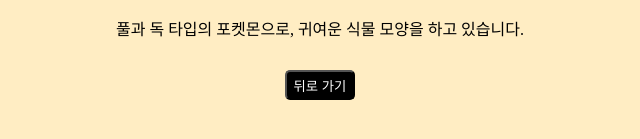
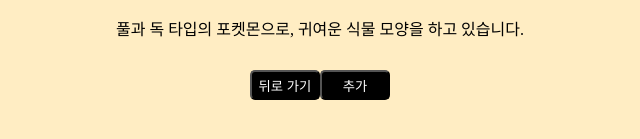
Before and after one commit to smileeeeely/My_Pokemon_dex, a React (Vite) app: page /dex in a window 1280 px wide. Both pictures are taken after a click on the picture 118 px from the left and 345 px from the top of the page. Shown: the part 531-670 px from the top of the page, without its empty margins (320-960 px from the left). Built offline with nearby package versions, Linux system fonts and the light colour scheme.

Commit message:
Update: add pokemon from detail page

```diff
--- /dev/null
+++ b/src/components/AddMyPokemons.jsx
@@ -0,0 +1,25 @@
+import MOCK_DATA from "./MOCK_DATA";
+import { setMyPokemons } from "../redux/slices/pokemonSlice";
+
+/** 내 포켓몬덱에 포켓몬 추가하기 */
+export const AddMyPokemon = (id, myPokemons, dispatch) => {
+  const pokemons = MOCK_DATA;
+
+  const filteredPokemons = myPokemons.filter(
+    (pokemon) => typeof pokemon.id !== "string"
+  );
+  if (filteredPokemons.length === 6) {
+    return alert("더 이상 선택할 수 없습니다.");
+  }
+
+  const isItIn = myPokemons.find((pokemon) => pokemon.id === id);
+  if (isItIn) return alert("이미 선택된 포켓몬입니다.");
+
+  filteredPokemons.push(pokemons.find((pokemon) => pokemon.id === id));
+  let pushRandomUUID = 6 - filteredPokemons.length;
+  while (pushRandomUUID--) {
+    filteredPokemons.push({ id: crypto.randomUUID() });
+  }
+  // setMyPokemons(filteredPokemons);
+  dispatch(setMyPokemons(filteredPokemons));
+};
--- a/src/components/Dashboard.jsx
+++ b/src/components/Dashboard.jsx
@@ -11,20 +11,19 @@
 import { setMyPokemons } from "../redux/slices/pokemonSlice";
 
 const Dashboard = () => {
-  // const { myPokemons, setMyPokemons } = useContext(MyPokemonsContext);
   const myPokemons = useSelector(function (a) {
     return a.myPokemons.list;
   });
   const dispatch = useDispatch();
 
-  /** 나만의 포케몬에 포케몬 삭제 */
+  /** 내 포켓몬 덱에 포케몬 삭제 */
   const removeMyPokemon = (id) => {
     const filterdMyPokemons = myPokemons.filter((pokemon) => pokemon.id !== id);
     filterdMyPokemons.push({ id: crypto.randomUUID() });
     dispatch(setMyPokemons(filterdMyPokemons));
   };
 
-  /** 포케몬카드 클릭했을 때 디테일 페이지로 전환 */
+  /** 포켓몬카드 클릭했을 때 디테일 페이지로 전환 */
   const navigate = useNavigate();
   const navigateToDetail = (pokemonId) => {
     navigate(`/detail?id=${pokemonId}`);
--- a/src/components/PokemonCard.jsx
+++ b/src/components/PokemonCard.jsx
@@ -4,36 +4,17 @@
 // import { MyPokemonsContext } from "../contexts/MyPokemonsContext";
 import { useDispatch, useSelector } from "react-redux";
 import MOCK_DATA from "./MOCK_DATA";
-import { setMyPokemons } from "../redux/slices/pokemonSlice";
+import { AddMyPokemon } from "./AddMyPokemons";
+// import { setMyPokemons } from "../redux/slices/pokemonSlice";
+
+
 
 const PokemonCard = () => {
-  // const { myPokemons, setMyPokemons } = useContext(MyPokemonsContext);
   const pokemons = MOCK_DATA;
   const myPokemons = useSelector(function (a) {
     return a.myPokemons.list;
   });
   const dispatch = useDispatch();
-
-  /** 내 포켓몬덱에 포켓몬 추가하기 */
-  const addMyPokemon = (id) => {
-    const filteredPokemons = myPokemons.filter(
-      (pokemon) => typeof pokemon.id !== "string"
-    );
-    if (filteredPokemons.length === 6) {
-      return alert("더 이상 선택할 수 없습니다.");
-    }
-
-    const isItIn = myPokemons.find((pokemon) => pokemon.id === id);
-    if (isItIn) return alert("이미 선택된 포켓몬입니다.");
-
-    filteredPokemons.push(pokemons.find((pokemon) => pokemon.id === id));
-    let pushRandomUUID = 6 - filteredPokemons.length;
-    while (pushRandomUUID--) {
-      filteredPokemons.push({ id: crypto.randomUUID() });
-    }
-    // setMyPokemons(filteredPokemons);
-    dispatch(setMyPokemons(filteredPokemons))
-  };
 
   const navigate = useNavigate();
   const navigateToDetail = (pokemonId) => {
@@ -56,7 +37,7 @@
             <StAddAndDeleteButton
               type="button"
               onClick={() => {
-                addMyPokemon(pokemon.id);
+                AddMyPokemon(pokemon.id, myPokemons, dispatch);
               }}
             >
               추가
--- a/src/components/StyledComponents.jsx
+++ b/src/components/StyledComponents.jsx
@@ -25,7 +25,7 @@
   padding: 4vh;
 `;
 
-export const StOutButton = styled.button`
+export const StDetailButton = styled.button`
   color: white;
   background-color: black;
   border-radius: 5px;
--- a/src/pages/Detail.jsx
+++ b/src/pages/Detail.jsx
@@ -4,9 +4,11 @@
   StContainer,
   StImg,
   StName,
-  StOutButton,
+  StDetailButton,
   StPadding,
 } from "../components/StyledComponents";
+import { useDispatch, useSelector } from "react-redux";
+import { AddMyPokemon } from "../components/AddMyPokemons";
 
 /** 포켓몬 디테일 페이지 */
 const Detail = () => {
@@ -18,6 +20,11 @@
   const pokemons = MOCK_DATA;
   const pokemonDetail = pokemons.find((pokemon) => pokemon.id === detailPageId);
 
+  const myPokemons = useSelector(function (a) {
+    return a.myPokemons.list;
+  });
+  const dispatch = useDispatch();
+
   return (
     <StContainer>
       <StImg src={pokemonDetail.img_url} />
@@ -25,13 +32,22 @@
       <div>No.{pokemonDetail.id}</div>
       <StPadding>타입 : {pokemonDetail.types.join(", ")}</StPadding>
       <StPadding>{pokemonDetail.description}</StPadding>
-      <StOutButton
-        onClick={() => {
-          navigate("/dex");
-        }}
-      >
-        뒤로 가기
-      </StOutButton>
+      <div>
+        <StDetailButton
+          onClick={() => {
+            navigate("/dex");
+          }}
+        >
+          뒤로 가기
+        </StDetailButton>
+        <StDetailButton
+          onClick={() => {
+            AddMyPokemon(pokemonDetail.id, myPokemons, dispatch);
+          }}
+        >
+          추가
+        </StDetailButton>
+      </div>
     </StContainer>
   );
 };
```
Also changed, not shown: src/contexts/MyPokemonsContext.jsx (deleted, +0 -25 lines).
